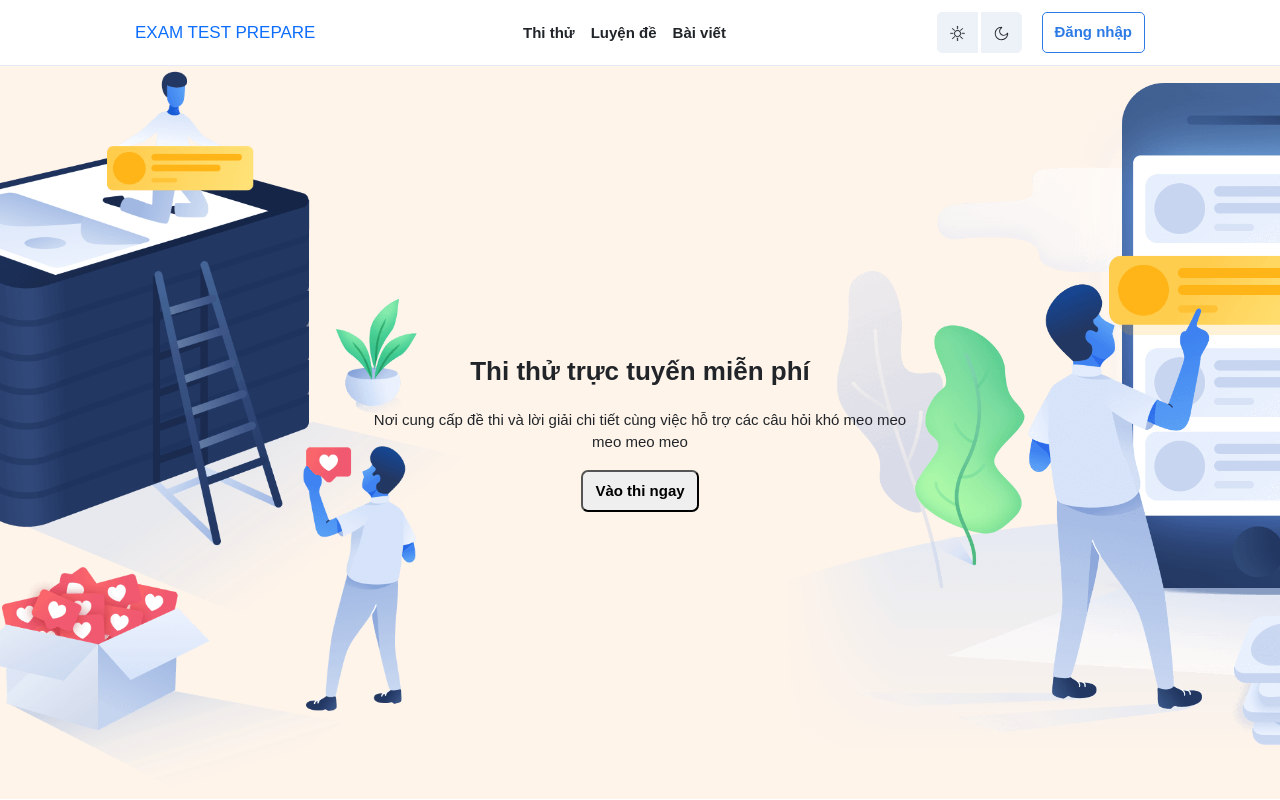
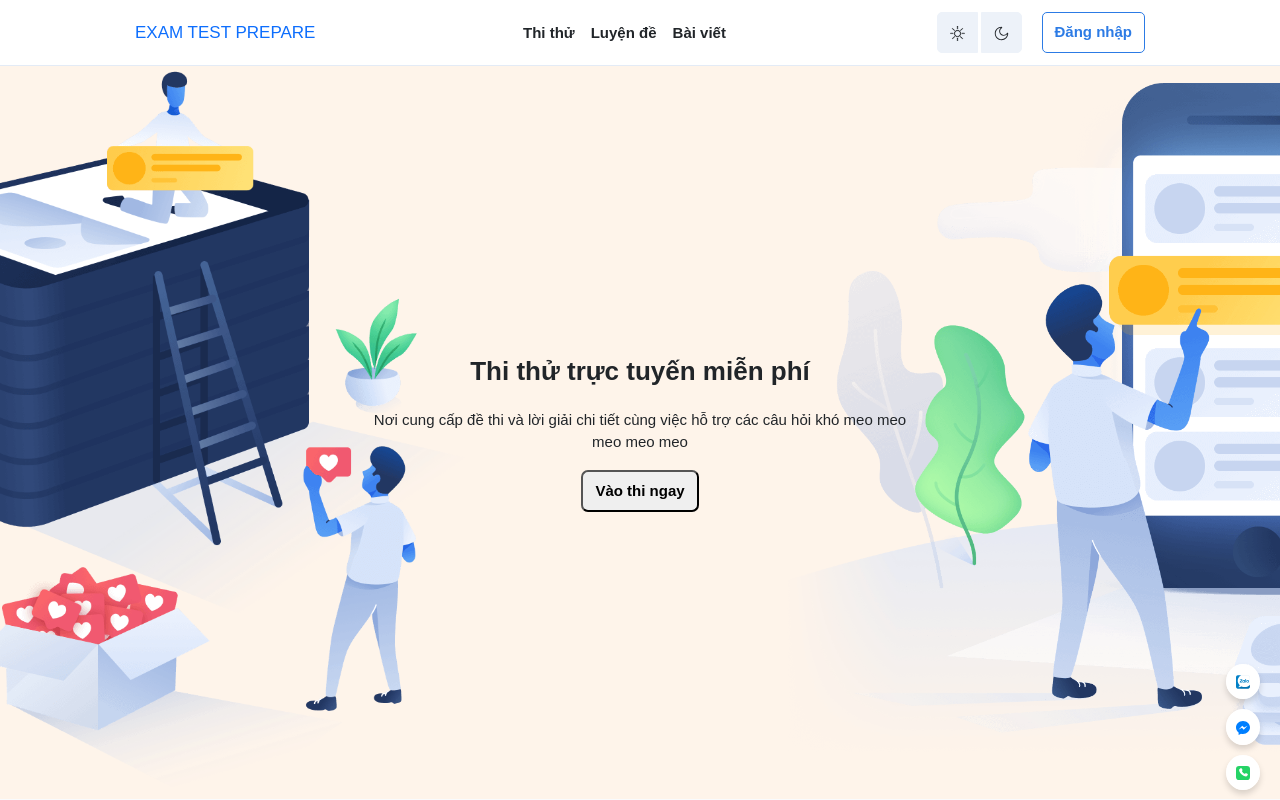
Before and after one commit to DatDangg/Exam-Prep, a React (Create React App) app: page / in a window 1280 px wide. Shown: the top 800 px of the page. Built offline with nearby package versions, Linux system fonts and the light colour scheme.

Commit message:
add Contact and deploy

```diff
--- a/src/Page/Home/Home.js
+++ b/src/Page/Home/Home.js
@@ -35,7 +35,7 @@ function Home() {
             </div>
           </div>
           <div className={`row ${styles.serviceRow}`}>
-            <div className={`col-md-6 ${styles.serviceWrap}`}>
+            <div className={`col-lg-6 ${styles.serviceWrap}`}>
               <div className={styles.serviceBorder}>
                 <div className={styles.serviceItemHead}>Phần mềm thi thử</div>
                 <div className={styles.serviceItemDesc}>
@@ -85,7 +85,7 @@ function Home() {
                 </div>
               </div>
             </div>
-            <div className={`col-md-6 ${styles.serviceWrap}`}>
+            <div className={`col-lg-6 ${styles.serviceWrap}`}>
               <div className={styles.serviceBorder}>
                 <div className={styles.serviceItemHead}>Luyện đề</div>
                 <div className={styles.serviceItemDesc}>
--- a/src/Page/Home/Home.module.css
+++ b/src/Page/Home/Home.module.css
@@ -1,5 +1,5 @@
 .home {
-
+    background-color: rgb(249 251 253);
 }
 
 .homeBanner {
@@ -125,7 +125,7 @@
     border: 1px solid #95AAC9;
     border-radius: 7px;
     border-color: #edf2f9;;
-    box-shadow: 0 0.75rem 1.5rem rgba(18, 38, 63, 0.03)
+    box-shadow: 0 1rem 1.5rem rgba(18, 38, 63, 0.07)
 }
 
 .goalTitle {
--- /dev/null
+++ b/src/components/Contact/Contact.js
@@ -0,0 +1,30 @@
+import styles from './Contact.module.css'
+import phoneIcon from '../../assets/img/phone.svg';
+import zaloIcon from '../../assets/img/zalo.svg';
+import messengerIcon from '../../assets/img/messenger.svg';
+
+function Contact() {
+    return (
+        <div className={styles.contact}>
+            <ul className={styles.contactList}>
+                <li className={styles.contactItem}>
+                    <a href='#' className={styles.contactLink}>
+                        <img src={zaloIcon} alt="Facebook" className={styles.img} />
+                    </a>
+                </li>
+                <li className={styles.contactItem}>
+                    <a href='#' className={styles.contactLink}>
+                        <img src={messengerIcon} alt="Facebook" className={styles.img} />
+                    </a>
+                </li>
+                <li className={styles.contactItem}>
+                    <a href='#' className={styles.contactLink}>
+                        <img src={phoneIcon} alt="phone" className={styles.img} />
+                    </a>
+                </li>
+            </ul>
+        </div>
+    )
+}
+
+export default Contact
--- /dev/null
+++ b/src/components/Contact/Contact.module.css
@@ -0,0 +1,35 @@
+.contact {
+    position: fixed;
+    bottom: 0;
+    right: 0;
+}
+
+.contactList {
+    list-style-type: none;
+}
+
+.contactItem {
+    border-radius: 50%;
+
+    margin: 10px 20px;
+    box-shadow: 0 4px 6px rgba(0, 0, 0, 0.15);
+    transition: all 0.3s ease;
+}
+
+.contactItem:hover {
+    transform: scale(1.2);
+    cursor: pointer;
+    box-shadow: 0 4px 6px rgba(0, 0, 0, 0.2);
+}
+
+.contactLink {
+    background-color: white;
+    padding: 10px;
+    display: block;
+    border-radius: 50%;
+}
+
+.img {
+    height: 14px;
+    width: 14px;
+}
--- a/src/layouts/MainLayout.js
+++ b/src/layouts/MainLayout.js
@@ -2,11 +2,13 @@ import React from 'react';
 import Header from '../components/Header/Header';
 import { Outlet } from 'react-router-dom';
 import Footer from '../components/Footer/Footer';
+import Contact from '../components/Contact/Contact';
 
 function MainLayout() {
   return (
     <>
       <Header />
+      <Contact />
       <Outlet />
       <Footer />
     </>
```
Also changed, not shown: src/assets/img/phone.svg (added).
